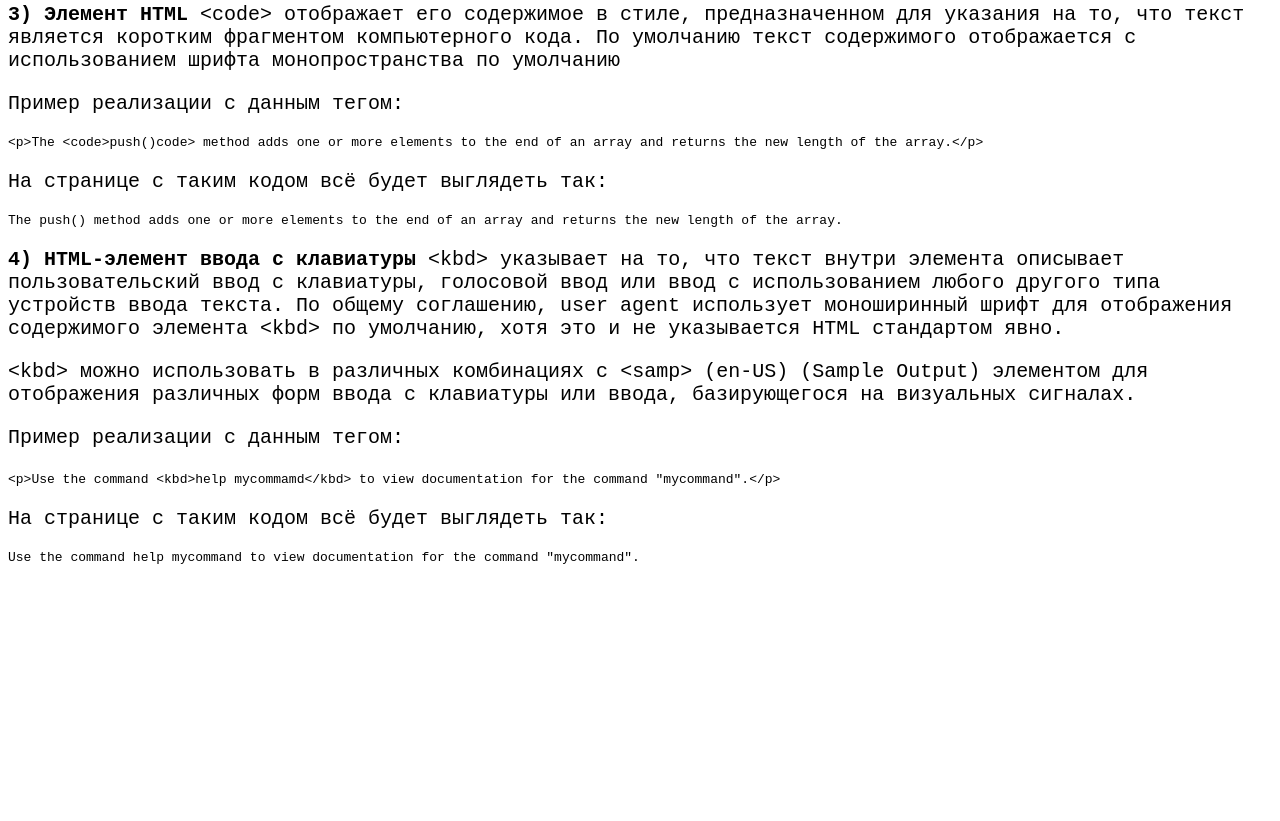
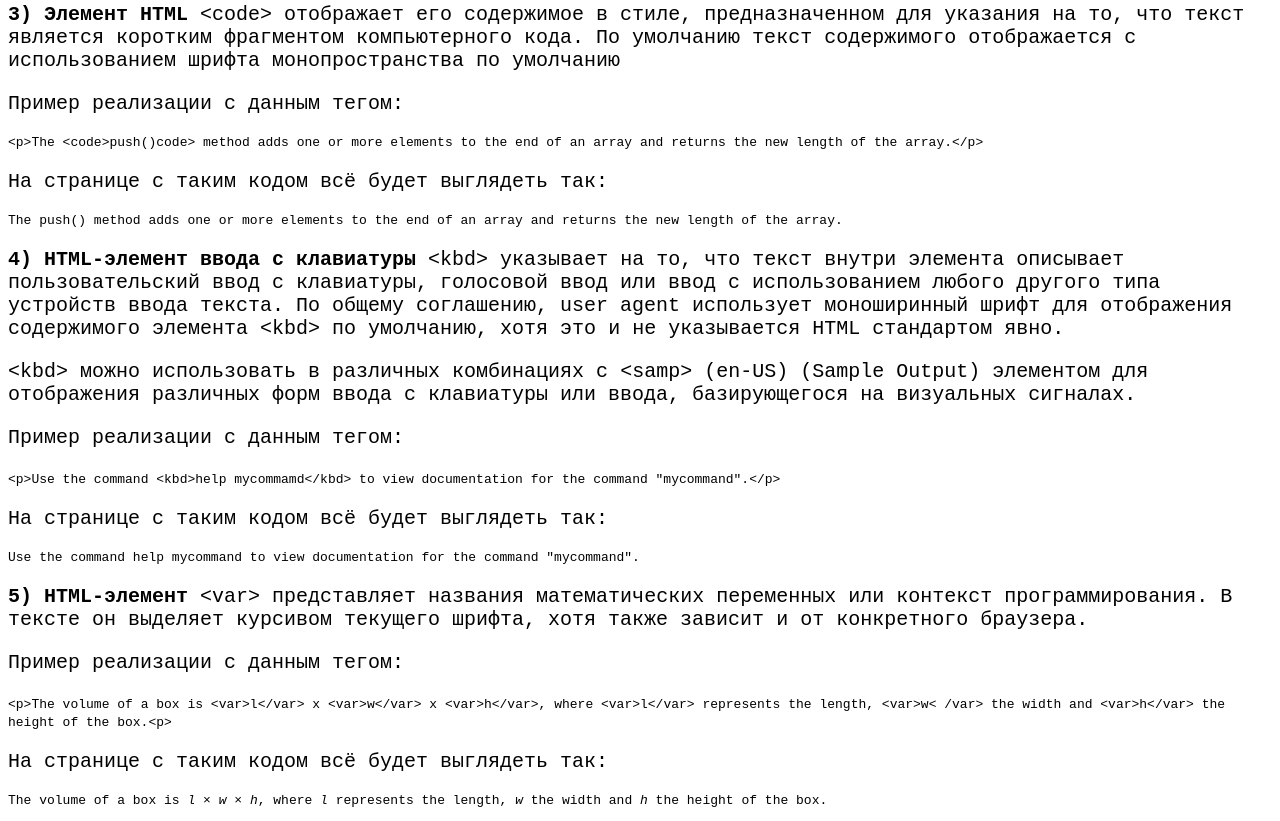
Before and after one commit to SlavaNekrish/FD1-182-22, a plain HTML site: page HomeWork/Home1/AdditionTags.html in a window 1280 px wide. Shown: the part 1463-2284 px from the top of the page. Before the commit the page ends 2041 px from the top, so only its background shows below. Drawn offline with Linux system fonts and the light colour scheme.

Commit message:
tag var added

```diff
--- a/HomeWork/Home1/AdditionTags.html
+++ b/HomeWork/Home1/AdditionTags.html
@@ -96,5 +96,14 @@
     <p style='font-size: 20px'>На странице с таким кодом всё будет выглядеть так:</p>
     <p>Use the command <kbd>help mycommand</kbd> to view documentation
       for the command "mycommand".</p>
+    <p style='font-size: 20px'><strong> 5) HTML-элемент </strong><code><</code><code>var></code> представляет названия математических переменных
+      или контекст программирования. В тексте он выделяет курсивом текущего шрифта, хотя также зависит и от конкретного браузера.</p>
+      <p style='font-size: 20px'>Пример реализации с данным тегом:</p>
+      <code><</code><code>p>The volume of a box is <</code><code>var>l<</code><code>/var> x <code><</code><code>var>w<</code><code>/var> x
+        <code><</code>var>h<</code><code>/var>, where <</code><code>var>l<</code><code>/var> represents the length, <</code><code>var>w<</code>
+      <code>/var> the width and <</code><code>var>h<</code><code>/var> the height of the box.<</code><code>p></code>
+      <p style='font-size: 20px'>На странице с таким кодом всё будет выглядеть так:</p>
+      <p>The volume of a box is <var>l</var> × <var>w</var> × <var>h</var>, where <var>l</var>
+        represents the length, <var>w</var> the width and <var>h</var> the height of the box.</p>
   </body>
 </html>
```
